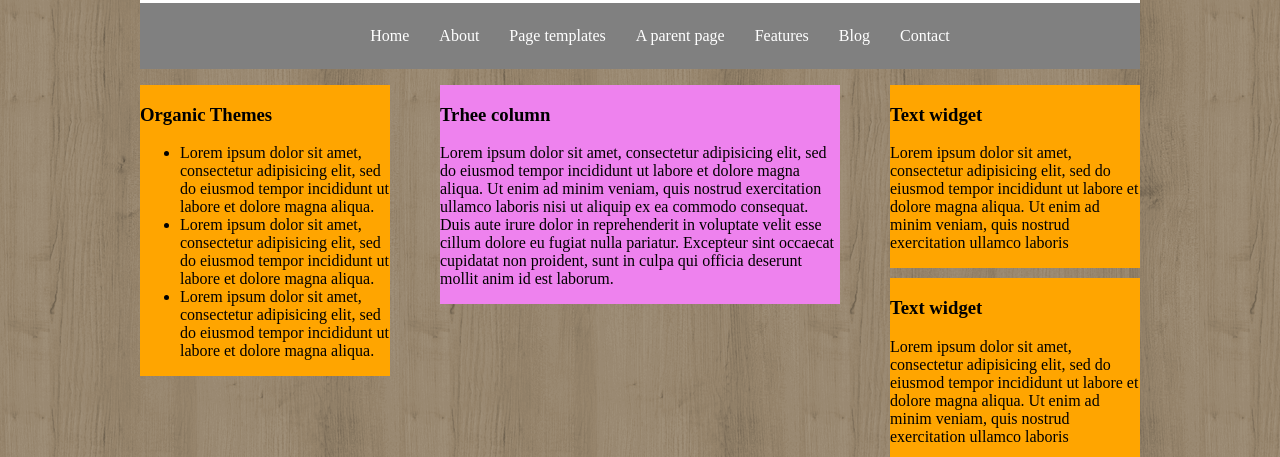
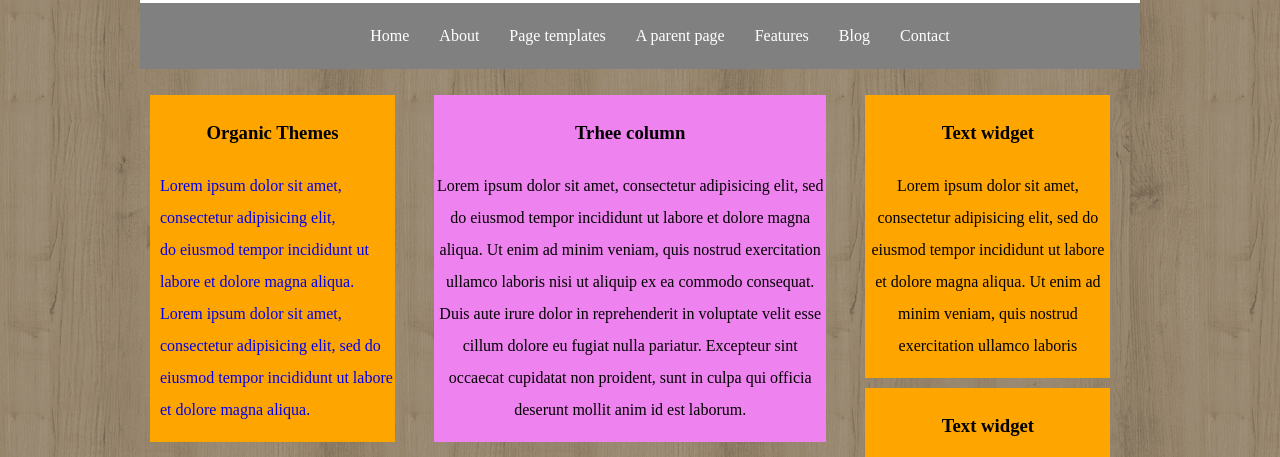
Before and after one commit to RLuis-Silva/htmlcss-wp, a plain HTML site: page index.html in a window 1280 px wide. Shown: the part 343-800 px from the top of the page. Drawn offline with Linux system fonts and the light colour scheme.

Commit message:
add lista link col "Organic themes"

```diff
--- a/index.html
+++ b/index.html
@@ -32,15 +32,12 @@
         <aside class="aside_sx aside">
           <h3>Organic Themes</h3>
           <ul>
-            <li>Lorem ipsum dolor sit amet, consectetur adipisicing elit,
-              sed do eiusmod tempor incididunt ut labore et dolore magna aliqua.
+            <li><a href="#">Lorem ipsum dolor sit amet, consectetur adipisicing elit,</a><li>
+            <li><a href="#">do eiusmod tempor incididunt ut labore et dolore magna aliqua.</a></li>
+            <li><a href="#">Lorem ipsum dolor sit amet, consectetur adipisicing elit,
+              sed do eiusmod tempor incididunt ut labore et dolore magna aliqua.</a>
             </li>
-            <li>Lorem ipsum dolor sit amet, consectetur adipisicing elit,
-              sed do eiusmod tempor incididunt ut labore et dolore magna aliqua.
-            </li>
-            <li>Lorem ipsum dolor sit amet, consectetur adipisicing elit,
-              sed do eiusmod tempor incididunt ut labore et dolore magna aliqua.
-            </li>
+
           </ul>
         </aside>
         <section class="main_principale">
@@ -66,6 +63,7 @@
           quis nostrud exercitation ullamco laboris</p>
         </aside>
       </main>
+
     </div>
   </body>
 </html>
--- a/style.css
+++ b/style.css
@@ -57,20 +57,45 @@ main::after{
   clear: both;
 }
 
+main{
+  text-align: center;
+  padding: 10px;
+  line-height: 2;
+}
+
 main .aside{
   background-color: orange;
   width: 25%;
   float: left;
+
+  /* text-align: center;
+  padding: 5px; */
 }
 
 main .main_principale{
   background-color: violet;
   width: 40%;
   float: left;
-  margin-left: 5%;
-  margin-right: 5%;
+  margin-left: 4%;
+  margin-right: 4%;
 }
 
 main .aside_dx_inBasso{
   margin-top: 10px;
 }
+
+.aside_sx ul li{
+  list-style: none;
+
+}
+
+.aside_sx ul{
+  padding-left: 10px;
+  text-align: left;
+  color: green;
+
+}
+
+.aside_sx ul li a{
+  text-decoration: none;
+}
```
